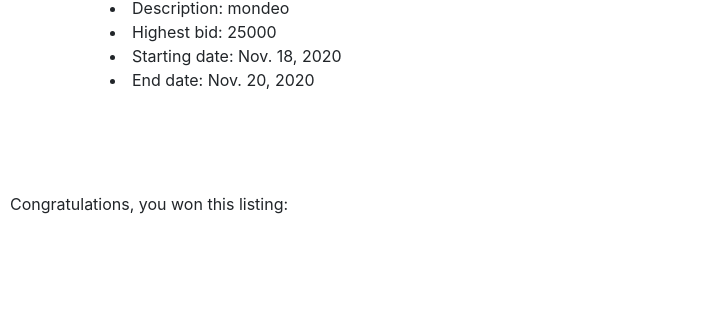
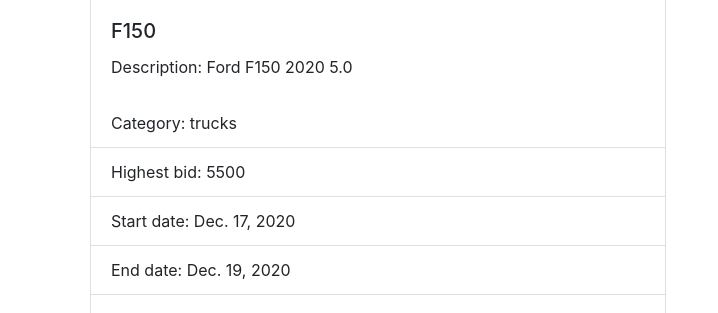
Before and after one commit to martindegesus/cs50w-project2, a Django app: page / in a window 1280 px wide. Shown: the part 666-979 px from the top of the page, without its empty margins (0-718 px from the left). Run offline with Django 3.2, Linux system fonts and the light colour scheme; a user stored in the database is signed in; data comes from the database, SQL or seed files in the repository; both versions use the stored data as it was after the commit; some libraries are stand-ins or nearby versions.

Commit message:
completed spec + css before recording the video

```diff
--- a/auctions/static/auctions/styles.css
+++ b/auctions/static/auctions/styles.css
@@ -9,7 +9,7 @@
 }
 
 h2{
-    color:red;
+    text-decoration: underline;
 }
 
 .listing{
--- a/auctions/templates/auctions/categories.html
+++ b/auctions/templates/auctions/categories.html
@@ -5,10 +5,10 @@
     <div>
         {% for category in categories %}
             <div class="category">
-                <li><a href=categories/{{category.id}}>{{category}} </a> </li>
+                <h3><li><a href=categories/{{category.id}}>{{category}} </a></li> </h3>
             </div>
         {% empty %}
-            <li>No active listings</li>
+           <h3> <li>There are no created categories to display</li></h3></li>
         {% endfor %}
     </div>
 {% endblock %}
--- a/auctions/templates/auctions/index.html
+++ b/auctions/templates/auctions/index.html
@@ -1,54 +1,73 @@
 {% extends "auctions/layout.html" %}
 
 {% block body %}
+    {% if user.is_authenticated %}
+
+        <!-- displays watchlist -->
+        {% if renderingwatchlist == 'true' %}
+
             {% for listing in listings %}
-        {% if listing.winner == listing.user %}
-        your listing reached its end date without any bids
-        <div class="listing">
-            <a href="{{listing.id}}" >{{listing.title}}</a>
-            <img src={{listing.image}} width="500" >
-            <li> Description: {{listing.description}}</li>
-            <li> Highest bid: {{listing.highestbid.price}}</li>
-            <li> Starting date: {{listing.startDate}}</li>
-            <li> End date: {{listing.endDate}}</li>
+
+            <div class="card" style="width: 36rem; margin-left: 5rem; margin-top: 2rem;" >
+                {% if listing.winner == user %}
+                <h5 class="card-header">Congratulations, you won this listing</h5>
+                {% else %}
+                    {% if listing.winner %}
+                        <h5 class="card-header">this listing is not active anymore</h5>
+                    {% endif %}
+                {% endif %}
+                {% if listing.image != '' %}
+                    <img src={{listing.image}} class="card-img-top" alt={{listing.title}}>
+                {% endif %}
+                <div class="card-body">
+                <h5 class="card-title">{{listing.title}}</h5>
+                <p class="card-text">Description: {{listing.description}}</p>
                 </div>
+                <ul class="list-group list-group-flush">
+                {% if listing.category != '' %}
+                    <li class="list-group-item">Category: {{listing.category}}</li>
                 {% endif %}
-        {% if listing.winner == user %}
-        Congratulations, you won this listing:
-        <div class="listing">
-            <a href="{{listing.id}}" >{{listing.title}}</a>
-            <img src={{listing.image}} width="500" >
-            <li> Description: {{listing.description}}</li>
-            <li> Your bid: {{listing.highestbid.price}}</li>
+                <li class="list-group-item">Highest bid: {{listing.highestbid.price}}</li>
+                <li class="list-group-item">Start date: {{listing.startDate}}</li>
+                <li class="list-group-item">End date: {{listing.endDate}}</li>
+                </ul>
+                <div class="card-body">
+                <a href="{{listing.id}}" class="card-link">Visit this listing</a>
                 </div>
+            </div>
+
+            {% empty %}
+                <li>There are no auctions in your watchlist</li>
+            {% endfor %}
         {% endif %}
-    {% endfor %}
+    {% endif %}
+    {% if renderingwatchlist != 'true' %}
+
         <h2>Active Listings</h2>
         {% for listing in activelistings %}
-    <div class="listing">
-        <a href="{{listing.id}}" >{{listing.title}}</a>
-        {% if listing in watchlist.all %}
-            <form action="" method="POST">
-                {% csrf_token %}
-                <input type="hidden" name="id" value={{listing.id}}>
-                <input type="submit" name="remove_watchlist" value="Remove from watchlist" />
+            <div class="card" style="width: 36rem; margin-left: 5rem; margin-top: 2rem;" >
+                {% if listing.image != '' %}
+                    <img src={{listing.image}} class="card-img-top" alt={{listing.title}}>
+                {% endif %}
+                <div class="card-body">
+                <h5 class="card-title">{{listing.title}}</h5>
+                <p class="card-text">Description: {{listing.description}}</p>
+                </div>
+                <ul class="list-group list-group-flush">
+                {% if listing.category != '' %}
+                    <li class="list-group-item">Category: {{listing.category}}</li>
+                {% endif %}
+                <li class="list-group-item">Highest bid: {{listing.highestbid.price}}</li>
+                <li class="list-group-item">Start date: {{listing.startDate}}</li>
+                <li class="list-group-item">End date: {{listing.endDate}}</li>
+                </ul>
+                <div class="card-body">
+                <a href="{{listing.id}}" class="card-link">Visit this listing</a>
+                </div>
+            </div>
 
-            </form>
-        {% else %}
-            <form action="" method="POST">
-                {% csrf_token %}
-                <input type="hidden" name="id" value={{listing.id}}>
-                <input type="submit" name="add_watchlist" value="Add to watchlist" />
-            </form>
+            {% empty %}
+                <li>There are no active listings</li>
+        {% endfor %}
     {% endif %}
-        {% if listing.image != '' %}
-        <img src={{listing.image}} width="500" >
-        {% endif %}
-        <li> Description: {{listing.description}}</li>
-        <li> Highest bid: {{listing.highestbid.price}}</li>
-        <li> {{listing.startDate}}</li>
-    </div>
-    {% empty %}
-        <li>No active listings</li>
-    {% endfor %}
 {% endblock %}
--- a/auctions/views.py
+++ b/auctions/views.py
@@ -16,37 +16,39 @@
         return True
 
 def index(request):
+    # if user is logged the system checks if the user won any bids, otherwise it just renders without checking
     if request.user.is_authenticated:
         for listing in Listing.objects.all():
             if not active(listing):
                 if not listing.highestbid.user == listing.user:
                     listing.winner=listing.highestbid.user
                     listing.save()
+    # create an array with all the active listings
     activelistings= []
     for listing in Listing.objects.all():
         if active(listing):
             activelistings.append(listing)
-    if request.method == "POST":
-        watchlist=request.user.watchlist
-        id = request.POST["id"]
-        if 'add_watchlist' in  request.POST:
-            watchlist.add(Listing.objects.get(pk=id))
-            request.user.save()
-        if 'remove_watchlist' in  request.POST:
-            watchlist.remove(Listing.objects.get(pk=id))
-            request.user.save()
-    return render(request, "auctions/index.html",{
-        "activelistings": activelistings,
-        "listings": Listing.objects.filter,
-        "watchlist": request.user.watchlist,
-        "user": request.user
+
+    if request.user.is_authenticated:
+        return render(request, "auctions/index.html",{
+            "activelistings": activelistings,
+            "listings": Listing.objects.all(),
+            "watchlist": request.user.watchlist,
+            "user": request.user
+        })
+    else:
+        return render(request, "auctions/index.html",{
+            "activelistings": activelistings,
+            "listings": Listing.objects.all(),
+            "user": request.user
     })
 
 def watchlist(request):
     if not request.user.is_authenticated:
         return HttpResponseRedirect(reverse("login"))
     return render(request, "auctions/index.html",{
-        "listings": request.user.watchlist.all()
+        "listings": request.user.watchlist.all(),
+        "renderingwatchlist": "true"
     })
 
 def categories(request):
@@ -100,18 +102,26 @@
             if bidform.is_valid():
                 newbid.save()
                 highestbid = get_highestbid(id)
-            return render(request, "auctions/listing.html",{
-                "bidform":bidform,
-                "listing": Listing.objects.get(pk=id),
-                "highestbid": get_highestbid(id),
-                "commentslist": commentslist,
-                "commentForm": CommentForm,
-                "minbid": get_minbid(id)
-            })
         if 'save_comment' in  request.POST:
             newcomment=Comment(user=request.user,description=request.POST["description"],date=datetime.date.today(),listing=Listing.objects.get(pk=request.POST["id"]))
             newcomment.save()
             commentslist=Comment.objects.all().filter(listing=id)
+        watchlist=request.user.watchlist
+        id = request.POST["id"]
+        if 'add_watchlist' in  request.POST:
+            watchlist.add(Listing.objects.get(pk=id))
+            request.user.save()
+        if 'remove_watchlist' in  request.POST:
+            watchlist.remove(Listing.objects.get(pk=id))
+            request.user.save()
+        if 'close' in  request.POST:
+            listing.endDate=datetime.date.today()-datetime.timedelta(days=2)
+            listing.winner=listing.highestbid.user
+            listing.save()
+    if request.user.is_authenticated:
+        watchlist=request.user.watchlist
+    else:
+        watchlist=[]
     return render(request, "auctions/listing.html",{
                 "bidform":bidform,
                 "listing": Listing.objects.get(pk=id),
@@ -119,7 +129,9 @@
                 "commentslist": commentslist,
                 "commentForm": CommentForm,
                 "minbid": get_minbid(id),
-                "active": active(Listing.objects.get(pk=id))
+                "active": active(Listing.objects.get(pk=id)),
+                "user": request.user,
+                "watchlist": watchlist
             })
 
 
@@ -209,4 +221,4 @@
 
 
     form=ListingForm
-    return render(request, "auctions/create.html",{'form':form})
+    return render(request, "auctions/create.html",{'form':form, "user": request.user})
```
Also changed, not shown: auctions/templates/auctions/create.html (+6 -1 lines), auctions/templates/auctions/listing.html (+71 -20 lines), auctions/templates/auctions/watchlist.html (deleted), db.sqlite3. Lines whose indentation alone changed are shown as unchanged.
